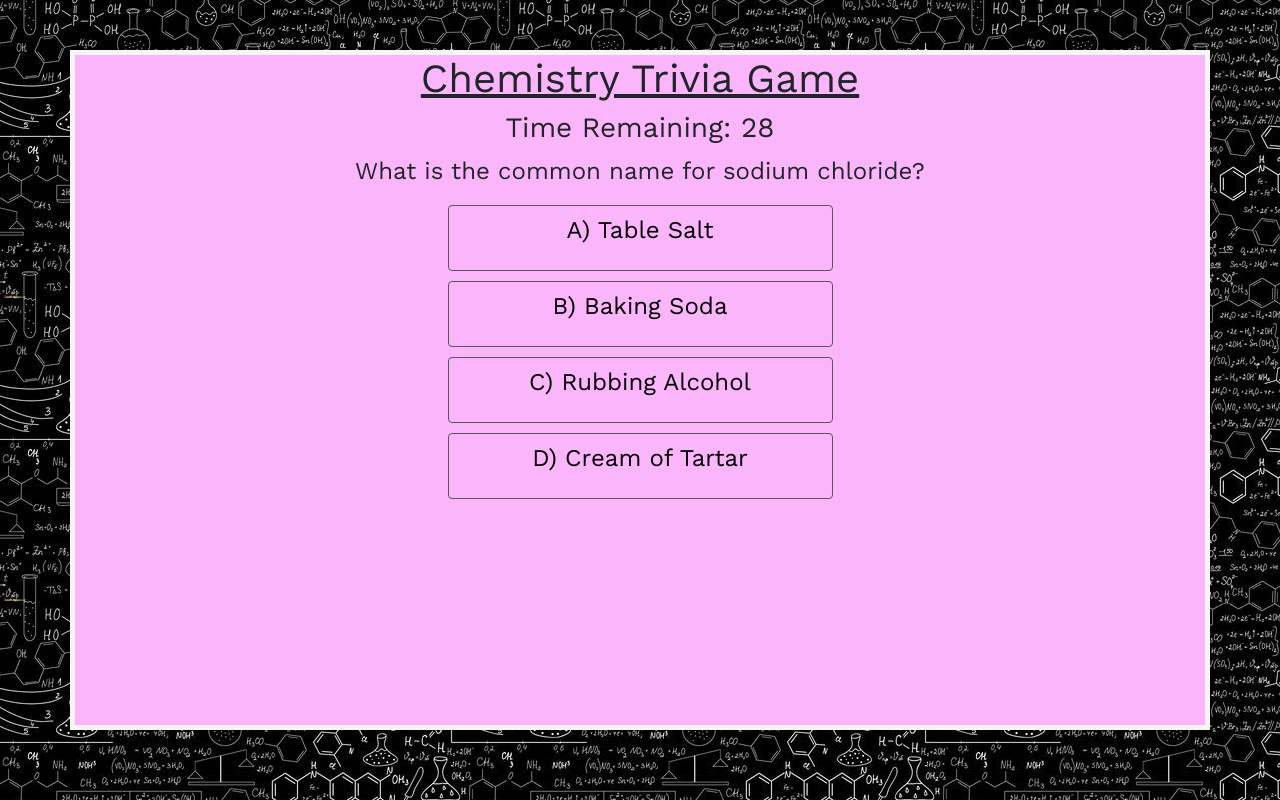
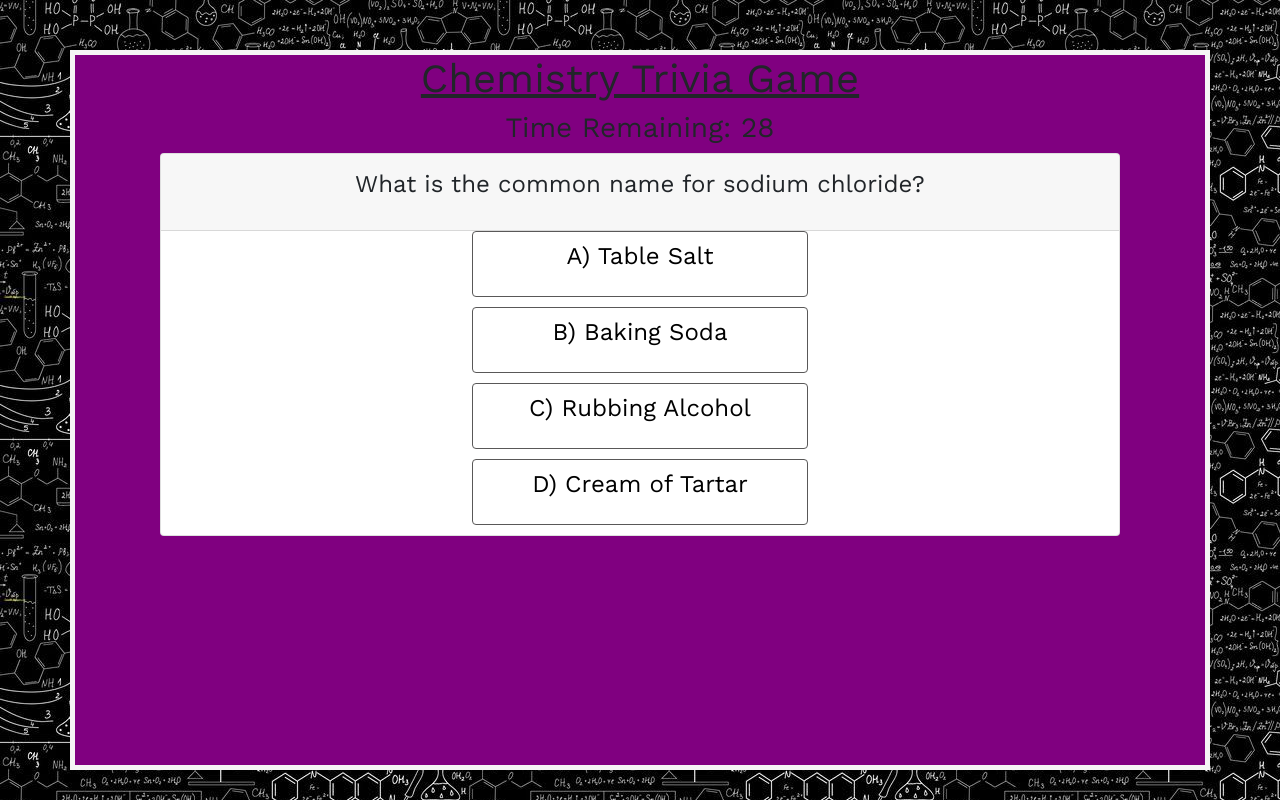
Before and after one commit to NehaNautiyal/TriviaGame, a plain HTML site: page index.html in a window 1280 px wide. Both pictures are taken after a click on the element "Click here to Start". Drawn offline with nearby package versions, Linux system fonts and the light colour scheme.

Commit message:
added questions

```diff
--- a/assets/css/style.css
+++ b/assets/css/style.css
@@ -3,12 +3,12 @@ body {
 }
 
 .container {
-    background: #FBB6FB;
+    background: purple;
     overflow: auto;
     clear: both;
     border: 5px solid whitesmoke;
     margin-top: 50px;
-    height: 85vh;
+    height: 90vh;
 }
 
 h1 {
@@ -18,7 +18,7 @@ h1 {
 
 }
 
-h2, h3, p {
+h2, h3, p, h4 {
     font-family: 'Work Sans', sans-serif;
     text-align: center;
 }
@@ -44,10 +44,10 @@ p {
 }
 
 button, btn {
-    background: #B9B8B8
+    background: gray;
     display: flex;
     justify-content: center;
-    color: whitesmoke;
+    color: purple;
     margin-bottom: 10px;
     width: 35%;
 }
@@ -64,3 +64,21 @@ img {
     margin-left: auto;
     margin-right: auto;
 }
+
+.card {
+    margin-left: auto;
+    margin-right: auto;
+    /* background: purple; */
+    font: whitesmoke;
+}
+
+ul, li {
+    list-style: none;
+}
+
+.reset {
+    display: flex;
+    justify-content: center;
+    margin-left: auto;
+    margin-right: auto;
+}
--- a/assets/javascript/app.js
+++ b/assets/javascript/app.js
@@ -1,20 +1,6 @@
 $(document).ready(function () {
 
-    // var chemistryQAs = [
-    //     question1: {
-    //         Question: "What is the common name for sodium chloride?",
-    //         Answer: "Table Salt",
-    //         Choice1: "Baking Soda",
-    //         Choice2: "Baking Powder",
-    //         Choice3: "Table Sugar"
-    //     },
-    //     question2: {
-    //         Question: "What is the common name for sodium bicarbonate?",
-    //         Answer: "Table Salt",
-    //         Choices: ["Baking Soda", "Baking Powder", "Table Sugar"]
-    //         }
-    //     ]
-    //_____________________________________________________________________________________
+
     var questionObject = [
         {
             question: "What is the common name for sodium chloride?",
@@ -42,7 +28,62 @@ $(document).ready(function () {
             incorrect: "incorrect choice picked",
             timesUp: "time's up response",
             image: "assets/images/epsom-salt.jpeg"
-        }
+        },
+        {
+            question: "What is the common name for sodium bicarbonate?",
+            choices: ["A) Baking Soda", "B) Borax", "C) Baking Soda", "D) Epsom Salt"],
+            answer: "a",
+            correctText: "A) Baking Soda. ",
+            incorrect: "incorrect choice picked",
+            timesUp: "time's up response",
+            image: "assets/images/baking-soda.jpeg"
+        },
+        {
+            question: "What is the common name for nitrogen dioxide?",
+            choices: ["A) Table Salt", "B) Laughing Gas", "C) Baking Soda", "D) Epsom Salt"],
+            answer: "b",
+            correctText: "B) Laughing Gas. ",
+            incorrect: "incorrect choice picked",
+            timesUp: "time's up response",
+            image: "assets/images/laughing-gas.jpeg"
+        },
+        {
+            question: "What is the common name for calcium carbonate?",
+            choices: ["A) Table Salt", "B) Borax", "C) Chalk", "D) Epsom Salt"],
+            answer: "c",
+            correctText: "C) Chalk. ",
+            incorrect: "incorrect choice picked",
+            timesUp: "time's up response",
+            image: "assets/images/chalk.jpeg"
+        },
+        {
+            question: "What is the common name for sodium hypochlorite?",
+            choices: ["A) Table Salt", "B) Borax", "C) Baking Soda", "D) Epsom Salt"],
+            answer: "a",
+            correctText: "A) Liquid Bleach. ",
+            incorrect: "incorrect choice picked",
+            timesUp: "time's up response",
+            image: "assets/images/liquid-bleach.jpeg"
+        },
+        {
+            question: "What is the common name for potassium hydrogen tartrate?",
+            choices: ["A) Epsom Salt", "B) Tartrate Powder", "C) Tartric Acid", "D) Cream of Tartar"],
+            answer: "d",
+            correctText: "D) Cream of Tartar. ",
+            incorrect: "incorrect choice picked",
+            timesUp: "time's up response",
+            image: "assets/images/cream-of-tartar.jpeg"
+        },
+        {
+            question: "What is the common name for isopropyl alcochol?",
+            choices: ["A) Borax", "B) Rubbing Alcohol", "C) Vodka", "D) Grain Alcohol"],
+            answer: "b",
+            correctText: "B) Rubbing Alcohol. ",
+            incorrect: "incorrect choice picked",
+            timesUp: "time's up response",
+            image: "assets/images/rubbing-alcohol.jpeg"
+        },
+
     ]
     //_____________________________________________________________________________________
     console.log(questionObject[0].question);
@@ -52,17 +93,17 @@ $(document).ready(function () {
     //Initialize some variables
     var currentTime = 30;
     var countdown = false;
-    var questionsLeft = 3;
+    var questionsLeft = 9;
     var whichQuestion = 0;
     var intervalId;
     var numCorrectQuestions = 0;
     var numIncorrectQuestions = 0;
     var numUnansweredQuestions = 0;
-    var answerChoicePicked = false;
     //_____________________________________________________________________________________
 
     $("button").hide();
     $("img").hide();
+    $(".card").hide();
 
     //_____________________________________________________________________________________
     function startTime() {
@@ -94,21 +135,22 @@ $(document).ready(function () {
     function displayQuestion(number) {
         if (questionsLeft > 0) {
             // $("button").show();
+            $(".card").show();
             $("#question").html(`<p>${questionObject[number].question}</p>`);
             questionsLeft--;
         } else if (questionsLeft === 0) {
             $("img").hide();
-            $("button").show();
+            $("li").hide();
+            // $("button").show();
             stopTime();
             $(".answerChoices").empty();
             $("#question").html(`<p>No more questions!<p>`);
             console.log("# Correct: " + numCorrectQuestions);
             console.log("# Incorrect: " + numIncorrectQuestions);
             console.log("# Unanswered: " + numUnansweredQuestions);
-            $("#choice-1").html(`<p>You answered ${numCorrectQuestions} questions correctly!</p>`);
-            $("#choice-2").html(`<p>You answered ${numIncorrectQuestions} questions incorrecty...</p>`);
-            $("#choice-3").html(`<p>You did not answer ${numUnansweredQuestions} questions.<p>`)
-            $("#choice-4 button").hide();
+            $("#numCorrect").html(`<p>You answered ${numCorrectQuestions} questions correctly!</p>`);
+            $("#numIncorrect").html(`<p>You answered ${numIncorrectQuestions} questions incorrecty...</p>`);
+            $("#numUnanswered").html(`<p>You did not answer ${numUnansweredQuestions} questions.<p>`)
             $(".reset").show().html(`<br><p>Click Here to Play again!<p>`)
             // $("#choice-4").removeClass("answerChoices").addClass("reset");
         }
@@ -191,8 +233,8 @@ $(document).ready(function () {
     function correctAnswer() {
         $("button").hide();
         numCorrectQuestions++;
-        $("#question").html('<h2>You answered correctly!</h2>');
-        $("#question").append(`'<h2>The correct answer is ${questionObject[whichQuestion].correctText}</h2>'`);
+        $("#question").html('<h4>You answered correctly!</h4>');
+        $("#question").append(`<h4>The correct answer is ${questionObject[whichQuestion].correctText}</h4>`);
         showImage();
 
 
@@ -202,8 +244,8 @@ $(document).ready(function () {
     function incorrectAnswer() {
         $("button").hide();
         numIncorrectQuestions++;
-        $("#question").html('<h3>That was incorrect.</h3>');
-        $("#question").append(`<br><h3>The correct answer is ${questionObject[whichQuestion].correctText}.</h3>`);
+        $("#question").html('<h4>That was incorrect.</h4>');
+        $("#question").append(`<br><h4>The correct answer is ${questionObject[whichQuestion].correctText}.</h4>`);
         showImage();
     }
     //_____________________________________________________________________________________
@@ -257,7 +299,7 @@ $(document).ready(function () {
         numCorrectQuestions = 0;
         numIncorrectQuestions = 0;
         numUnansweredQuestions = 0;
-        questionsLeft = 3;
+        questionsLeft = 9;
         countdown = false;
         whichQuestion = 0;
         startTime();
--- a/index.html
+++ b/index.html
@@ -35,34 +35,33 @@
                 <div id="response"></div>
             </div>
         </div>
-        <div class="row">
-            <div class="col-md-12">
+        <div class="row text-center">
+            <div class="card text-center" style="width: 85%;">
+                <div class="card-header">
                     <div id="question"></div>
+                </div>
+                <ul class="list-group list-group-flush text-center">
+                    <li><button class="answerChoices btn btn-outline-secondary" id="choice-1" value="a"></button></li>
+                    <li><button class="answerChoices btn btn-outline-secondary" id="choice-2" value="b"></button></li>
+                    <li><button class="answerChoices btn btn-outline-secondary" id="choice-3" value="c"></button></li>
+                    <li><button class="answerChoices btn btn-outline-secondary" id="choice-4" value="d"></button></li>
+                    <li><img id="image" alt=""></li>
+                </ul>
             </div>
         </div>
         <div class="row">
             <div class="col-md-12">
-                <img id="image" alt="">
+                <div id="numCorrect"></div>
             </div>
         </div>
         <div class="row">
-            <div class="col-md-12 text-center">
-                <button class="answerChoices btn btn-outline-secondary" id="choice-1" value="a"></button>
+            <div class="col-md-12">
+                <div id="numIncorrect"></div>
             </div>
         </div>
         <div class="row">
-            <div class="col-md-12 text-center">
-                <button class="answerChoices btn btn-outline-secondary" id="choice-2" value="b"></button>
-            </div>
-        </div>
-        <div class="row">
-            <div class="col-md-12 text-center">
-                <button class="answerChoices btn btn-outline-secondary" id="choice-3" value="c"></button>
-            </div>
-        </div>
-        <div class="row">
-            <div class="col-md-12 text-center">
-                <button class="answerChoices btn btn-outline-secondary" id="choice-4" value="d"></button>
+            <div class="col-md-12">
+                <div id="numUnanswered"></div>
             </div>
         </div>
         <div class="row">
```
Also changed, not shown: assets/images/baking-soda.jpg, assets/images/chalk.jpg (added), assets/images/laughing-gas.jpg (added). Lines whose indentation alone changed are shown as unchanged.
